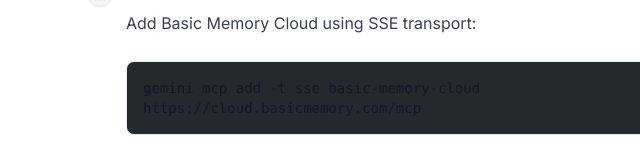
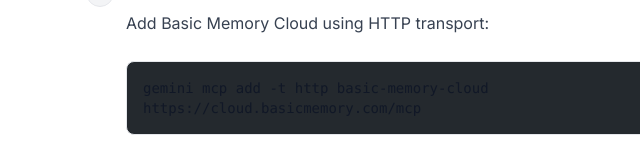
Before and after one commit to basicmachines-co/docs.basicmemory.com, an Astro site: page /integrations/gemini in a window 1280 px wide. Shown: the part 685-830 px from the top of the page, 226-866 px from the left. Built offline with nearby package versions, Linux system fonts and the light colour scheme; Astro itself is replaced by a stand-in of ours; code samples lack their colours.

Commit message:
fix gemini config instructions for Basic Memory Cloud

````diff
--- a/src/pages/integrations/gemini.mdx
+++ b/src/pages/integrations/gemini.mdx
@@ -18,10 +18,10 @@
   </Step>
 
   <Step title="Configure Remote MCP in Gemini">
-    Add Basic Memory Cloud using SSE transport:
+    Add Basic Memory Cloud using HTTP transport:
 
     ```bash
-    gemini mcp add -t sse basic-memory-cloud https://cloud.basicmemory.com/mcp
+    gemini mcp add -t http basic-memory-cloud https://cloud.basicmemory.com/mcp
     ```
   </Step>
 
````
